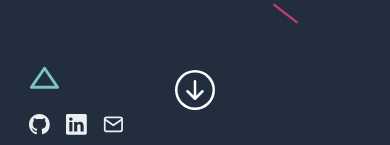
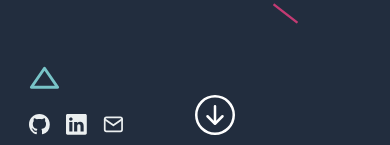
Before and after one commit to kattlaw/katlaw-portfolio, a React (Create React App) app: page / in a window 390 px wide. Shown: the part 699-844 px from the top of the page. Built offline with nearby package versions, Linux system fonts and the light colour scheme.

Commit message:
css media query update

```diff
--- a/src/App.css
+++ b/src/App.css
@@ -6,6 +6,8 @@
 
 html, body {
   margin: 0;
+  width: 100vw;
+  padding: 0;
 }
 
 @supports (-webkit-overflow-scrolling: touch) {
--- a/src/components/Main/main.css
+++ b/src/components/Main/main.css
@@ -12,6 +12,7 @@
 
 #main .layer {
   position: absolute;
+  height: auto;
   display: block;
 }
 
@@ -702,16 +703,18 @@
   .arrow {
     visibility: visible;
     position: absolute;
+    display: flex;
     bottom: 0;
+    align-items: center;
+    justify-content: center;
     left: 50%;
-    margin-right: 50%;
-    transform: translate(-50%, -50%);
   }
 
   .arrow a {
     font-size: 40px;
     text-decoration: none;
     color: #fff;
+    text-align: center;
   }
 
   .arrow a:hover {
```
